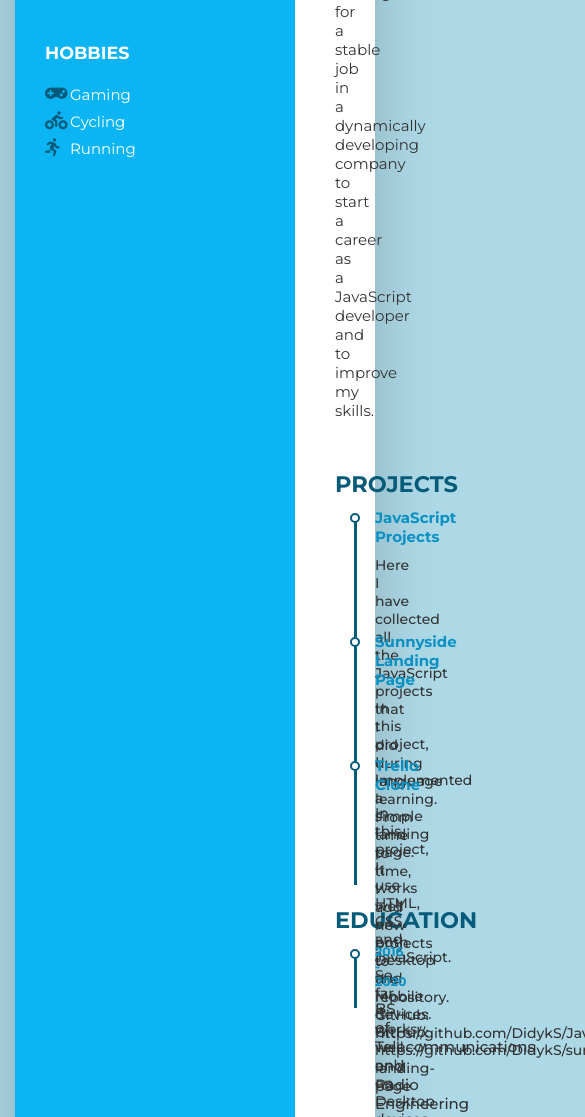
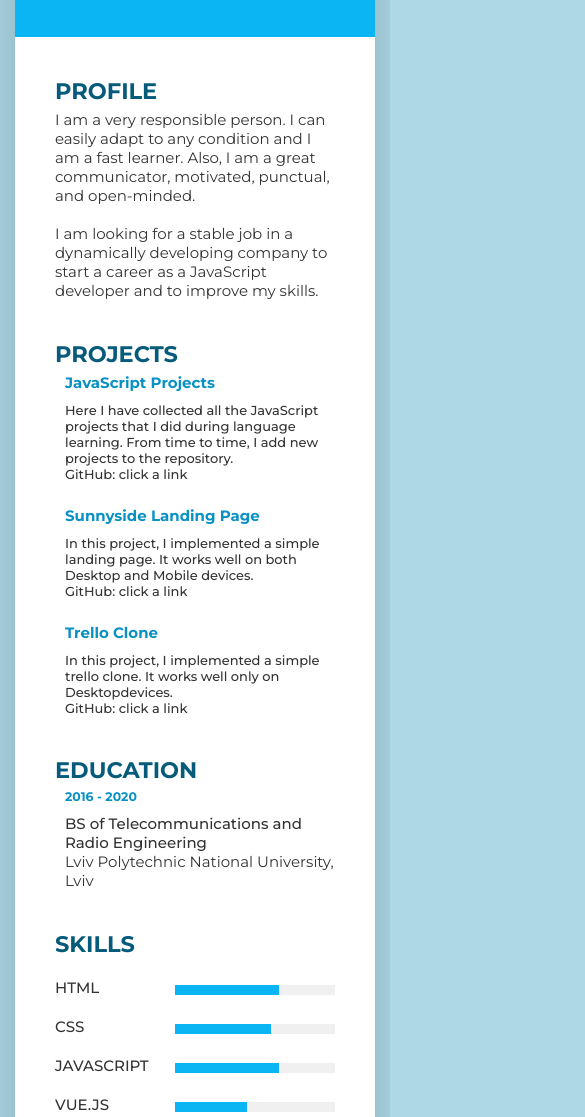
Before and after one commit to DidykS/cv-website, a plain HTML site: page index.html in a window 390 px wide. Shown: the part 772-1889 px from the top of the page, 585 px wide, since content can reach past the window. Drawn offline with Linux system fonts and the light colour scheme.

Commit message:
test work is done

```diff
--- a/assets/css/style.scss
+++ b/assets/css/style.scss
@@ -59,12 +59,13 @@ a {
 .app {
   width: 100%;
   display: flex;
+  flex-wrap: wrap;
   margin-top: 50px;
 
   box-shadow: 0 35px 55px rgba(0, 0, 0, 0.2);
 
   &__left {
-    width: 300px;
+    width: 30%;
     padding: 30px;
 
     background-color: $primary;
@@ -194,7 +195,7 @@ a {
   }
 
   &__right {
-    width: calc(100% - 300px);
+    width: 70%;
     padding: 40px;
 
     color: $text;
@@ -222,7 +223,6 @@ a {
         &--item {
           position: relative;
           margin: 24px 0;
-          height: 100px;
 
           &:first-child {
             margin: 0;
@@ -261,8 +261,12 @@ a {
             top: 14px;
             left: -21px;
             width: 3px;
-            height: 115px;
+            height: 100px;
             background: darken($color: $primary, $amount: 25);
+          }
+
+          &:last-child::after {
+            height: 60px;
           }
         }
       }
@@ -322,7 +326,8 @@ a {
           margin: 20px 0;
 
           &--skill {
-            width: 20%;
+            width: 200px;
+            margin-right: 5px;
 
             font-weight: 500;
             text-transform: uppercase;
@@ -351,3 +356,89 @@ a {
     }
   }
 }
+@media (max-width: 768px) {
+  .app__left {
+    width: 100%;
+    padding: 40px;
+
+    &--title {
+      margin-bottom: 15px;
+
+      text-transform: uppercase;
+      font-weight: 700;
+    }
+
+    &__contact-info {
+      &--list {
+        &--item {
+          margin: 5px 0;
+        }
+      }
+    }
+
+    &__languages {
+      &--list {
+        &--item {
+          margin: 5px 0;
+        }
+      }
+    }
+
+    &--mt {
+      padding-top: 25px;
+    }
+
+    &__hobbies {
+      &--list {
+        display: flex;
+
+        &--item {
+          display: flex;
+          align-items: center;
+          margin: 5px 0 0 20px;
+
+          &:first-child {
+            margin-left: 0;
+          }
+        }
+      }
+    }
+  }
+
+  .app__right {
+    width: 100%;
+  }
+}
+
+@media (max-width: 480px) {
+  .app__right {
+    &--about {
+      margin-bottom: 40px;
+    }
+
+    &--title {
+      margin-bottom: 5px;
+    }
+
+    &__projects {
+      &--list {
+        padding-left: 10px;
+        &--item {
+          position: static;
+          &--info {
+            font-size: 13px;
+          }
+        }
+      }
+    }
+
+    &__education {
+      &--list {
+        padding-left: 10px;
+        &--item {
+          position: static;
+        }
+      }
+    }
+  }
+}
--- a/index.html
+++ b/index.html
@@ -172,7 +172,7 @@
                   during language learning. From time to time, I add new
                   projects to the repository. <br />GitHub:
                   <a href="https://github.com/DidykS/JavaScriptProjects"
-                    >https://github.com/DidykS/JavaScriptProjects</a
+                    >click a link</a
                   >
                 </div>
               </li>
@@ -184,7 +184,7 @@
                   In this project, I implemented a simple landing page. It works
                   well on both Desktop and Mobile devices. <br />GitHub:
                   <a href="https://github.com/DidykS/sunnyside-landing-page"
-                    >https://github.com/DidykS/sunnyside-landing-page</a
+                    >click a link</a
                   >
                 </div>
               </li>
@@ -193,13 +193,10 @@
                   Trello Clone
                 </div>
                 <div class="app__right__projects--list--item--info">
-                  In this project, I use HTML, CSS, and JavaScript. So far, it
-                  works well only on Desktop devices. This project focuses
-                  mostly on JavaScript, I use HTML & CSS only to create a
-                  beautiful view of my project. But they are also important in
-                  this project. <br />GitHub:
+                  In this project, I implemented a simple trello clone. It works
+                  well only on Desktopdevices. <br />GitHub:
                   <a href="https://github.com/DidykS/trello-clone"
-                    >https://github.com/DidykS/trello-clone</a
+                    >click a link</a
                   >
                 </div>
               </li>
```
Also changed, not shown: assets/css/style.css.
